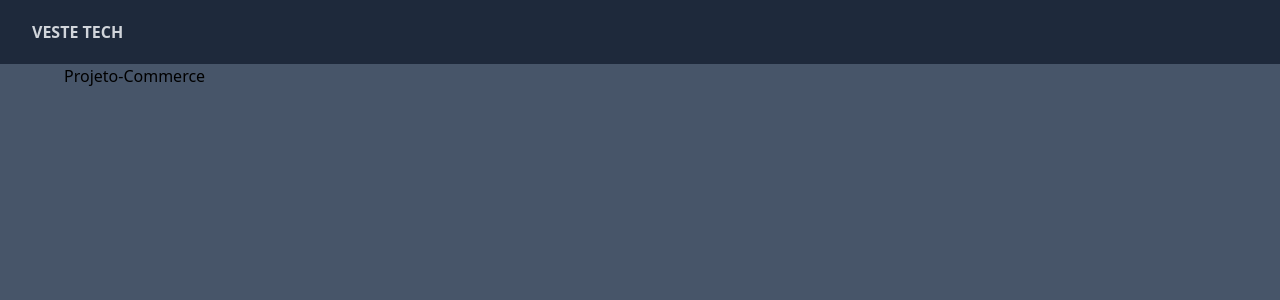
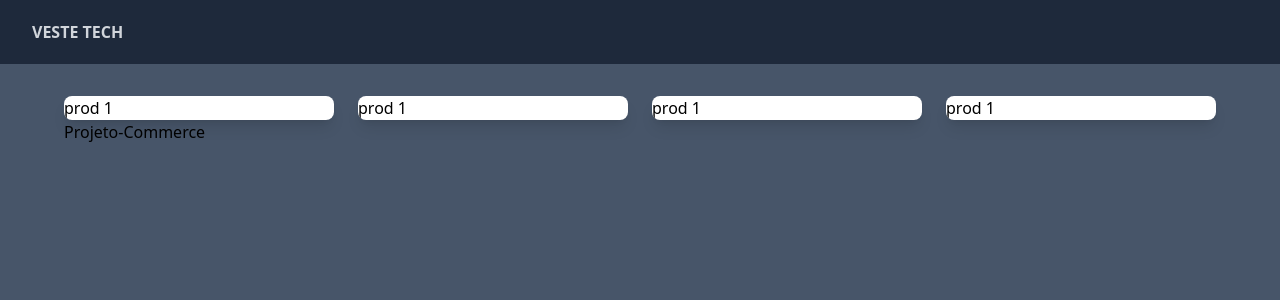
Before and after one commit to joafrancisco/projeto-commerce, a Next.js app: page / in a window 1280 px wide. Shown: the top 300 px of the page. Built offline with nearby package versions, Linux system fonts and the light colour scheme.

Commit message:
Listagem de Produtos Parte 1

```diff
--- a/src/app/page.tsx
+++ b/src/app/page.tsx
@@ -1,8 +1,20 @@
-// import Image from "next/image";
-
 export default function Home() {
   return (
-    <div>
+    <div className="max-w-7xl mx-auto pt-8 px-8 xl:px-0">
+      <div className="grid grid-cols-1 sm:grid-cols-2 md:grid-cols-3 lg:grid-cols-4 gap-10 xl:gap-6">
+        <div className="bg-white rounded-lg shadow-lg overflow-hidden">
+          prod 1
+        </div>
+        <div className="bg-white rounded-lg shadow-lg overflow-hidden">
+          prod 1
+        </div>
+        <div className="bg-white rounded-lg shadow-lg overflow-hidden">
+          prod 1
+        </div>
+        <div className="bg-white rounded-lg shadow-lg overflow-hidden">
+          prod 1
+        </div>
+      </div>
       <h1>Projeto-Commerce</h1>
     </div>
   );
```
